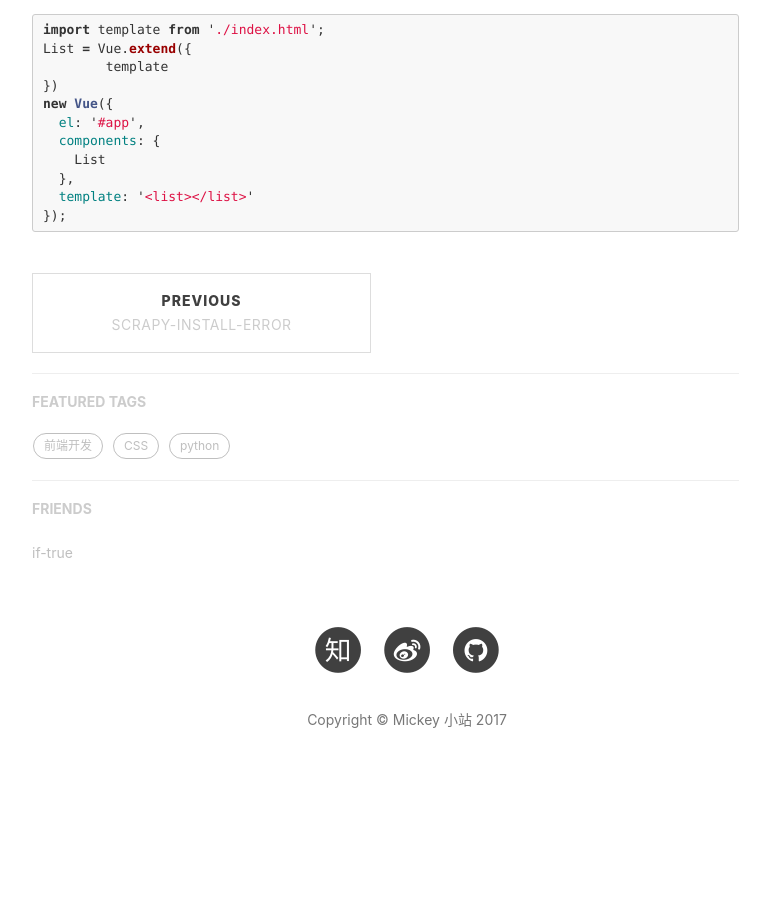
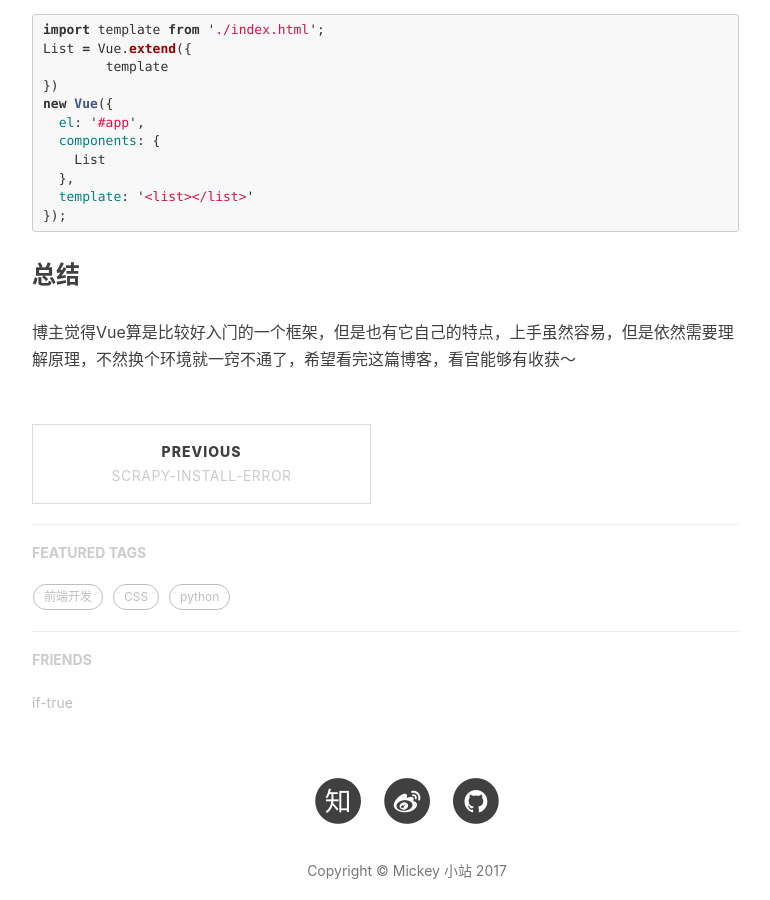
Before and after one commit to mickey0524/mickey0524.github.io, a Jekyll site: the page built from _posts/2017-08-19-vue-component.md, in a window 1280 px wide and 900 px high, scrolled down 3158 px. Shown: the whole window, without its empty margins (233-1003 px from the left). Built offline with Jekyll 4.4.1, drawn with Linux system fonts in a browser that asks for light colours; nearby versions of some CDN libraries; comment, search, counter and statistics services are not loaded; before the commit the page ends 3982 px from its top, so only the background shows below that.

Commit message:
feat(content): 增加vue-component的总结

````diff
--- a/_posts/2017-08-19-vue-component.md
+++ b/_posts/2017-08-19-vue-component.md
@@ -100,3 +100,7 @@ new Vue({
   template: '<list></list>'
 });
 ```
+
+<h3>总结</h3>
+
+博主觉得Vue算是比较好入门的一个框架，但是也有它自己的特点，上手虽然容易，但是依然需要理解原理，不然换个环境就一窍不通了，希望看完这篇博客，看官能够有收获～
````
